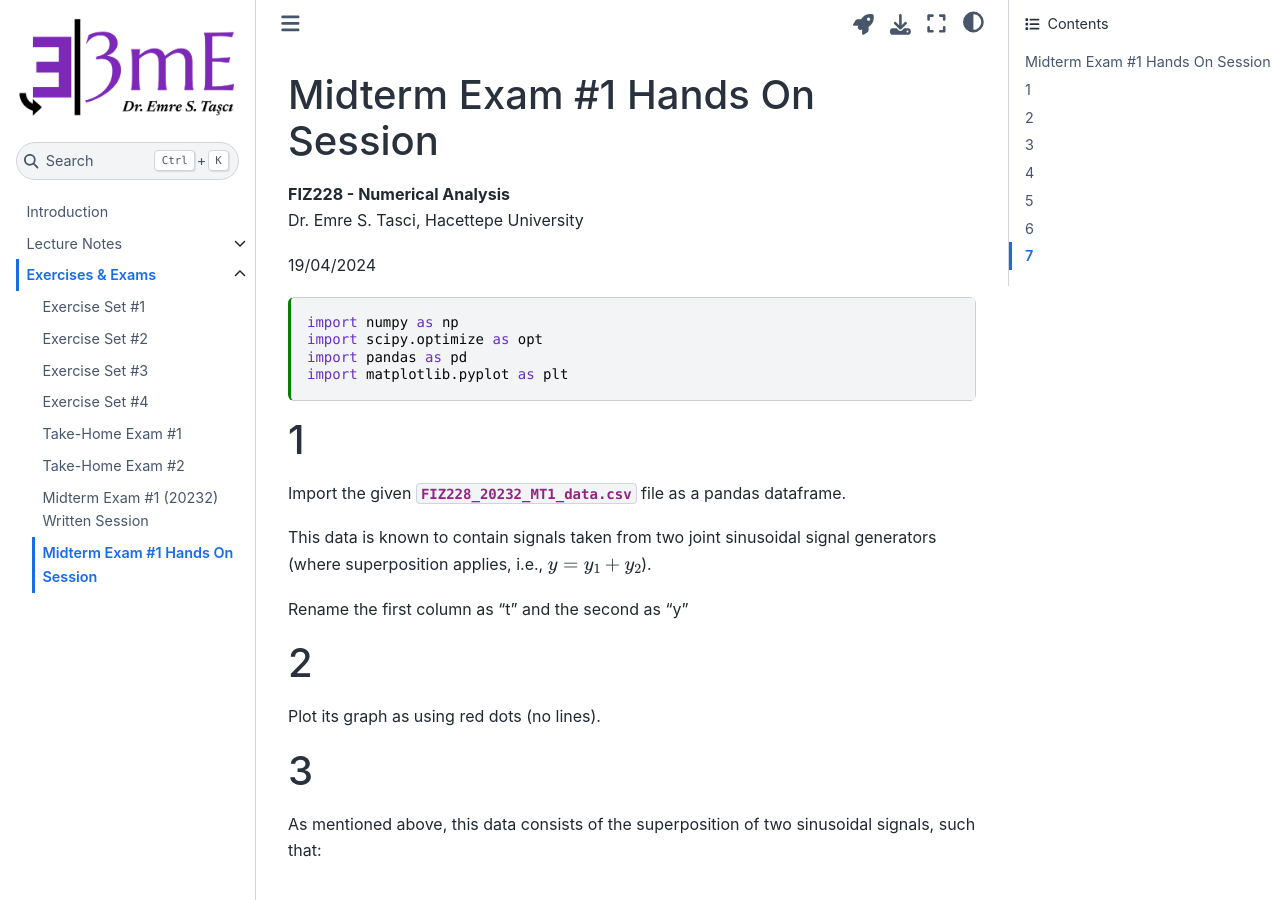
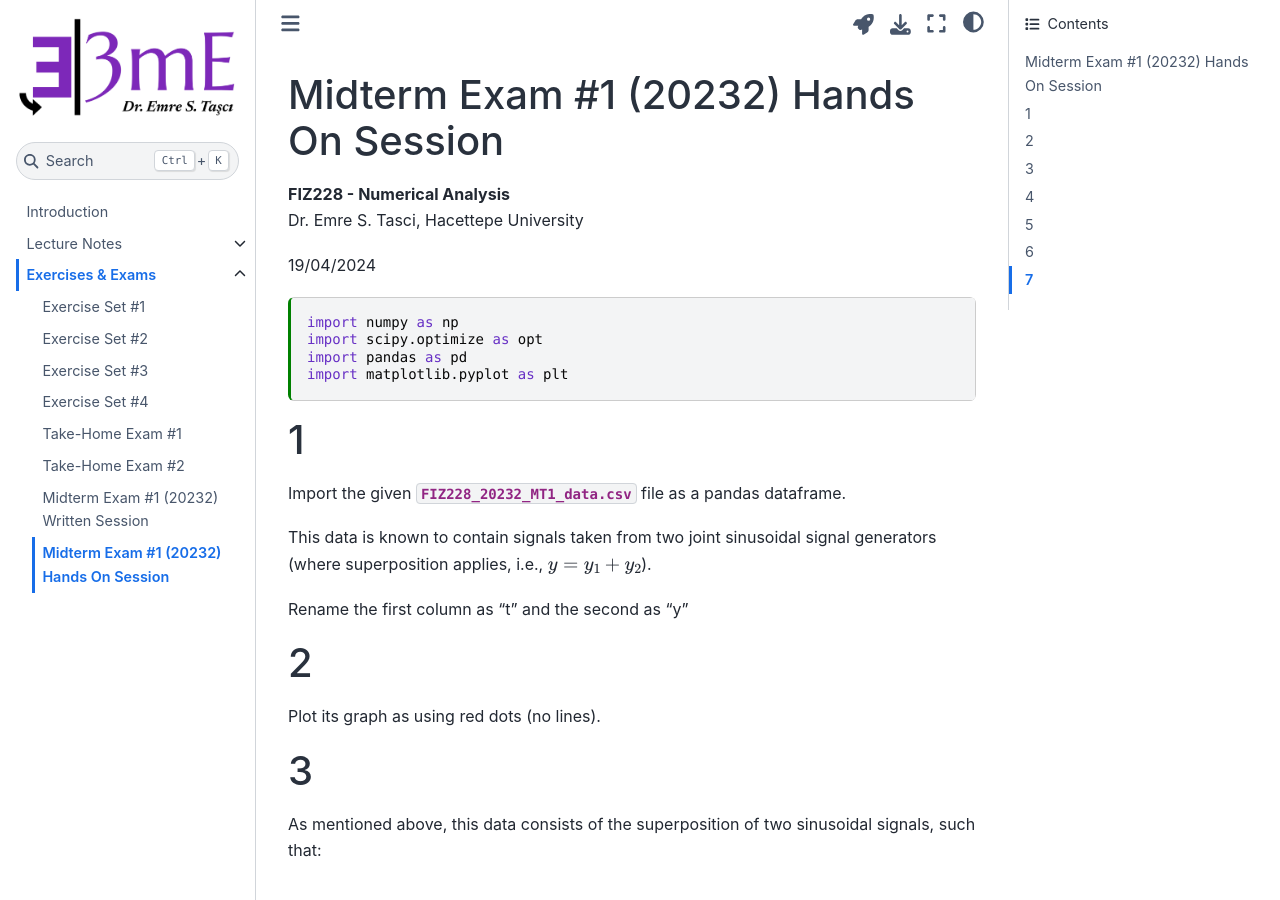
Before and after one commit to emresururi/FIZ228, a Jupyter Book: the page built from Exams_HWs/FIZ228_20232_MT1_HandsOnExam.md, in a window 1280 px wide and 900 px high. Built offline with Jupyter Book 1.0.4 settings and Sphinx 7.4.7 and the Sphinx Book theme 1.1.4, drawn with Linux system fonts in a browser that asks for light colours.

Commit message:
Added the year/term info to 20232 MT1 HandsOn

```diff
--- a/Exams_HWs/FIZ228_20232_MT1_HandsOnExam.md
+++ b/Exams_HWs/FIZ228_20232_MT1_HandsOnExam.md
@@ -12,7 +12,7 @@ kernelspec:
   name: python3
 ---
 
-# Midterm Exam #1 Hands On Session
+# Midterm Exam #1 (20232) Hands On Session
 **FIZ228 - Numerical Analysis**
 Dr. Emre S. Tasci, Hacettepe University
 
--- a/Exams_HWs/FIZ228_20232_MT1_HandsOnExam_Solutions.md
+++ b/Exams_HWs/FIZ228_20232_MT1_HandsOnExam_Solutions.md
@@ -12,7 +12,7 @@ kernelspec:
   name: python3
 ---
 
-# Midterm Exam #1 Hands On Session Solutions
+# Midterm Exam #1 (20232) Hands On Session Solutions
 **FIZ228 - Numerical Analysis**
 Dr. Emre S. Tasci, Hacettepe University
 
```
